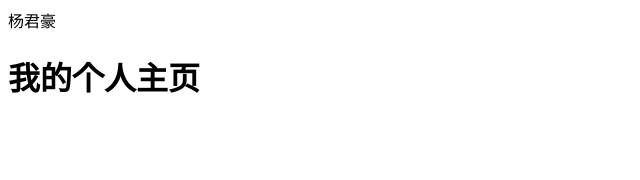
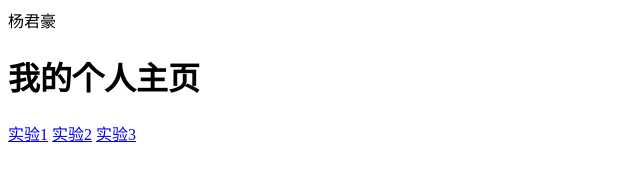
Before and after one commit to jiuyueyjh/jiuyue.github.io, a plain HTML site: page index.html in a window 1280 px wide. Shown: the whole page, without its empty margins (0-640 px from the left). Drawn offline with Linux system fonts and the light colour scheme.

Commit message:
Update index.html

```diff
--- a/index.html
+++ b/index.html
@@ -1,2 +1,5 @@
 <titlle>杨君豪</titlle>
 <h1>我的个人主页</h1>
+<a href="#">实验1</a>
+<a href="#">实验2</a>
+<a href="#">实验3</a>
```
